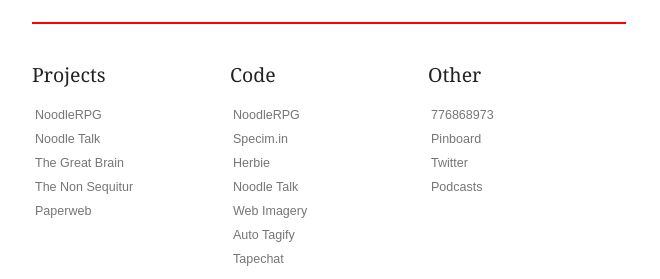
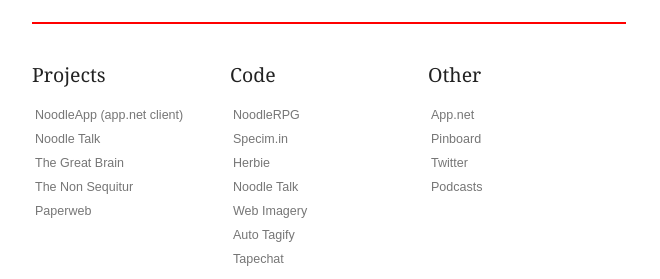
Before and after one commit to secretrobotron/ednapiranha.github.com, a Jekyll site: the page built from index.html, in a window 1280 px wide. Shown: the part 690-969 px from the top of the page, without its empty margins (308-968 px from the left). Built offline with Jekyll 4.4.1, drawn with Linux system fonts in a browser that asks for light colours; the list of posts is cut into pages by our own code.

Commit message:
updated footer

```diff
--- a/_includes/footer.html
+++ b/_includes/footer.html
@@ -3,7 +3,7 @@
       <div class="footer-wrapper">
         <ul>
           <li><h2>Projects</h2></li>
-          <li><a href="http://rpg.noodletalk.org">NoodleRPG</a></li>
+          <li><a href="http://noodleapp.net">NoodleApp (app.net client)</a></li>
           <li><a href="http://noodletalk.org">Noodle Talk</a></li>
           <li><a href="http://greatbrain.heroku.com">The Great Brain</a></li>
           <li><a href="http://thenonsequitur.org">The Non Sequitur</a></li>
@@ -21,7 +21,7 @@
         </ul>
         <ul>
           <li><h2>Other</h2></li>
-          <li><a href="http://776868973.com">776868973</a></li>
+          <li><a href="http://alpha.app.net">App.net</a></li>
           <li><a href="http://pinboard.in/u:ednapiranha">Pinboard</a></li>
           <li><a href="http://twitter.com/ednapiranha">Twitter</a></li>
           <li><a href="http://www.mixcloud.com/lazykiki">Podcasts</a></li>
```
